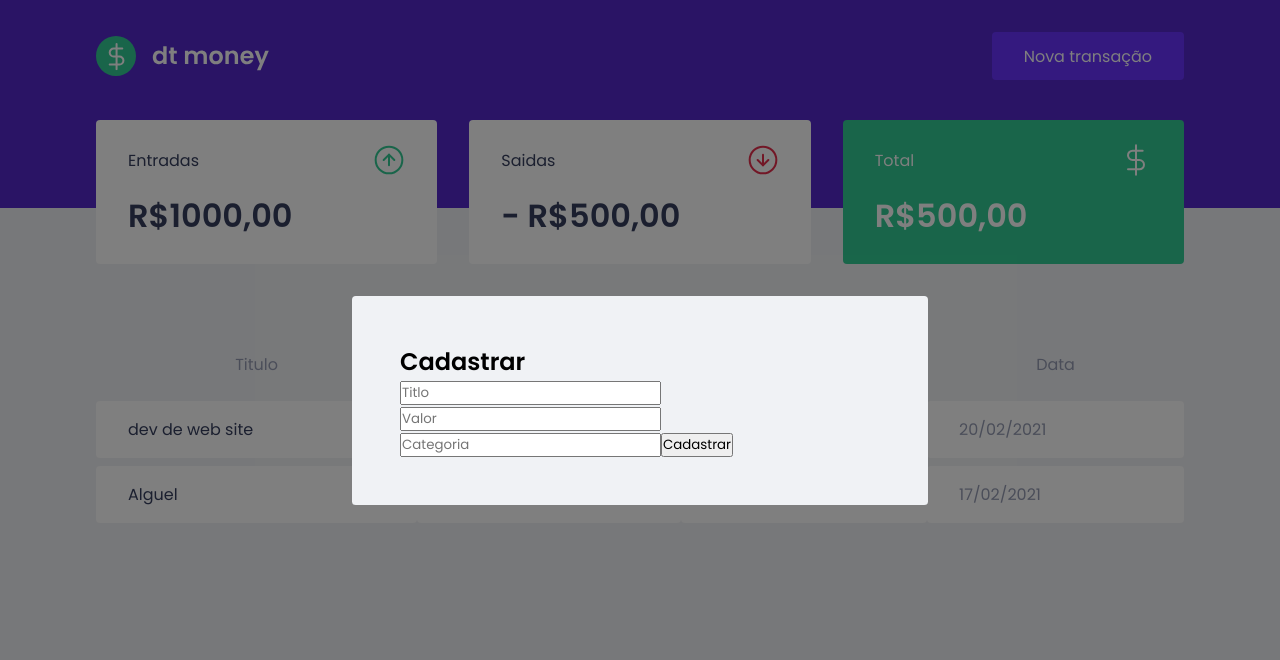
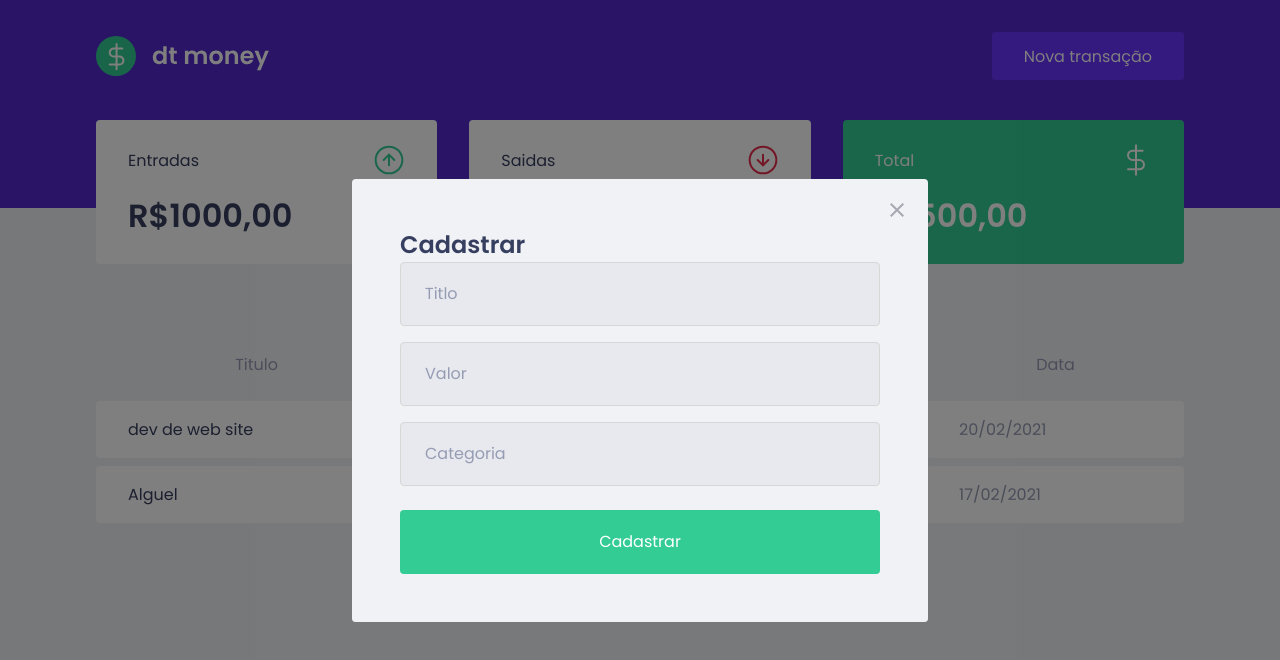
Before and after one commit to HelioAnacronista/Chapter-II, a React (Create React App) app: page / in a window 1280 px wide. Both pictures are taken after a click on the button "Nova transação". Shown: the top 660 px of the page. Built offline with nearby package versions, Linux system fonts and the light colour scheme; no server answers; what miragejs would draw is missing.

Commit message:
Estilizando modal

```diff
--- a/src/components/NewTransactionModal/index.tsx
+++ b/src/components/NewTransactionModal/index.tsx
@@ -1,6 +1,8 @@
 import React from 'react'
 import Modal from 'react-modal'
 import { Container } from './style'
+
+import closeImg from '../../assets/close.svg'
 
 interface NewTransactionModalProps {
   isOpen: boolean
@@ -9,37 +11,34 @@
 
 Modal.setAppElement('#root')
 
-export function NewTransactionModal({
-  isOpen,
-  onRequestClose,
-}: NewTransactionModalProps) {
+export function NewTransactionModal({isOpen,onRequestClose,}: NewTransactionModalProps) {
+
   return (
     <Modal
       isOpen={isOpen}
       onRequestClose={onRequestClose}
       overlayClassName="react-modal-overlay"
-      className='react-modal-content'
+      className="react-modal-content"
+    >
+
+      <button
+      type="button"
+      onClick={onRequestClose}
+      className="react-modal-close"
       >
+        <img src={closeImg} alt="Fechar modal" />
+      </button>
 
       <Container>
         <h2>Cadastrar </h2>
 
-        <input
-        placeholder="Titlo"
-        />
+        <input placeholder="Titlo" />
 
-        <input
-        type="number"
-        placeholder="Valor"
-        />
+        <input type="number" placeholder="Valor" />
 
-        <input
-        placeholder='Categoria'
-        />
+        <input placeholder="Categoria" />
 
-        <button type="submit">
-          Cadastrar
-        </button>
+        <button type="submit">Cadastrar</button>
       </Container>
     </Modal>
   )
--- a/src/components/NewTransactionModal/style.ts
+++ b/src/components/NewTransactionModal/style.ts
@@ -2,6 +2,55 @@
 
 export const Container = styled.form`
 
+   h2 {
+      color: var(--text-title);
+      font-size: 1.5rem;
+      margin-bototm: 2rem;
+   }
+
+   input {
+      width: 100%;
+      padding: 0 1.5rem;
+      height: 4rem;
+      border-radius: 0.25rem;
+
+      border: 1px solid #d7d7d7;
+      background-color: #e7e9ee;
+
+      font-weight: 400;
+      font-size: 1rem;
+
+      //filho do from
+      &::placeholder {
+         color var(--text-body);
+      }
+
+      //todo input que tive antes dele
+      & + input {
+         margin-top: 1rem;
+      }
+   }
+
+   button[type="submit"] {
+      width: 100%;
+      padding: 0 1.5rem;
+      height: 4rem;
+      background-color: var(--green);
+      color: #FFF;
+      border-radius: 0.25rem;
+      border: 0;
+      font-size: 1rem;
+      margin-top: 1.5rem;
+
+      transition: filter 0.2s;
+
+      &:hover {
+         filter: brightness(0.9)
+      }
+   }
+
+
+
 
 
 `;
--- a/src/styles/global.ts
+++ b/src/styles/global.ts
@@ -79,6 +79,8 @@
     position: relative;
     border-radius: 0.24rem;
   }
+
+  //img by close modal
   .react-modal-close {
     position: absolute;
     right: 1.5rem;
```
